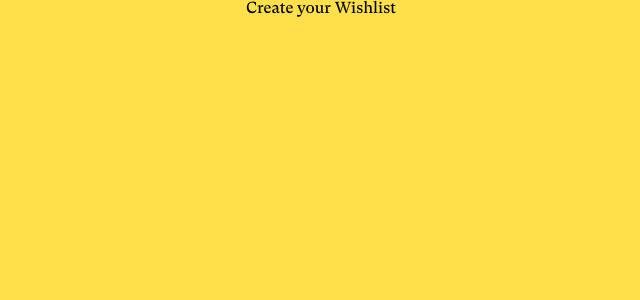
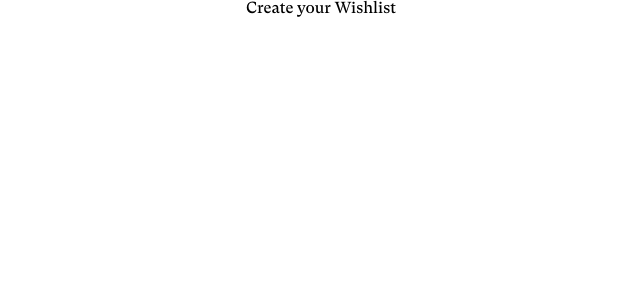
Before and after one commit to mrtoluadesina/promise-card, a React (Create React App) app: page / in a window 1280 px wide. Shown: the top 300 px of the page, without its empty margins (319-959 px from the left). Built offline with nearby package versions, Linux system fonts and the light colour scheme.

Commit message:
removed background color from app styles

```diff
--- a/src/App.scss
+++ b/src/App.scss
@@ -1,9 +1,8 @@
-@import './variables';
+@import "./variables";
 
 .main {
   display: flex;
   flex-direction: column;
   align-items: center;
   height: 100vh;
-  background-color: $yellow;
 }
```
